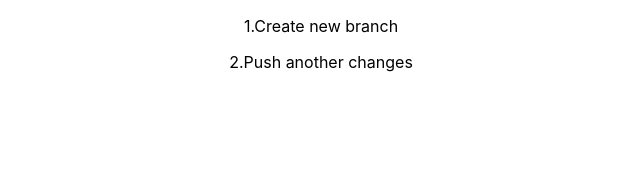
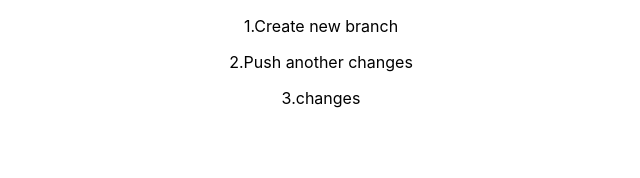
Before and after one commit to Increation-on/git-test, a React (Create React App) app: page / in a window 1280 px wide. Shown: the top 178 px of the page, without its empty margins (319-959 px from the left). Built offline with nearby package versions, Linux system fonts and the light colour scheme.

Commit message:
chenges on feature

```diff
--- a/src/App.js
+++ b/src/App.js
@@ -6,6 +6,7 @@ function App() {
     <div className="App">
       <p>1.Create new branch</p>
       <p>2.Push another changes</p>
+      <p>3.changes</p>
     </div>
   );
 }
```
